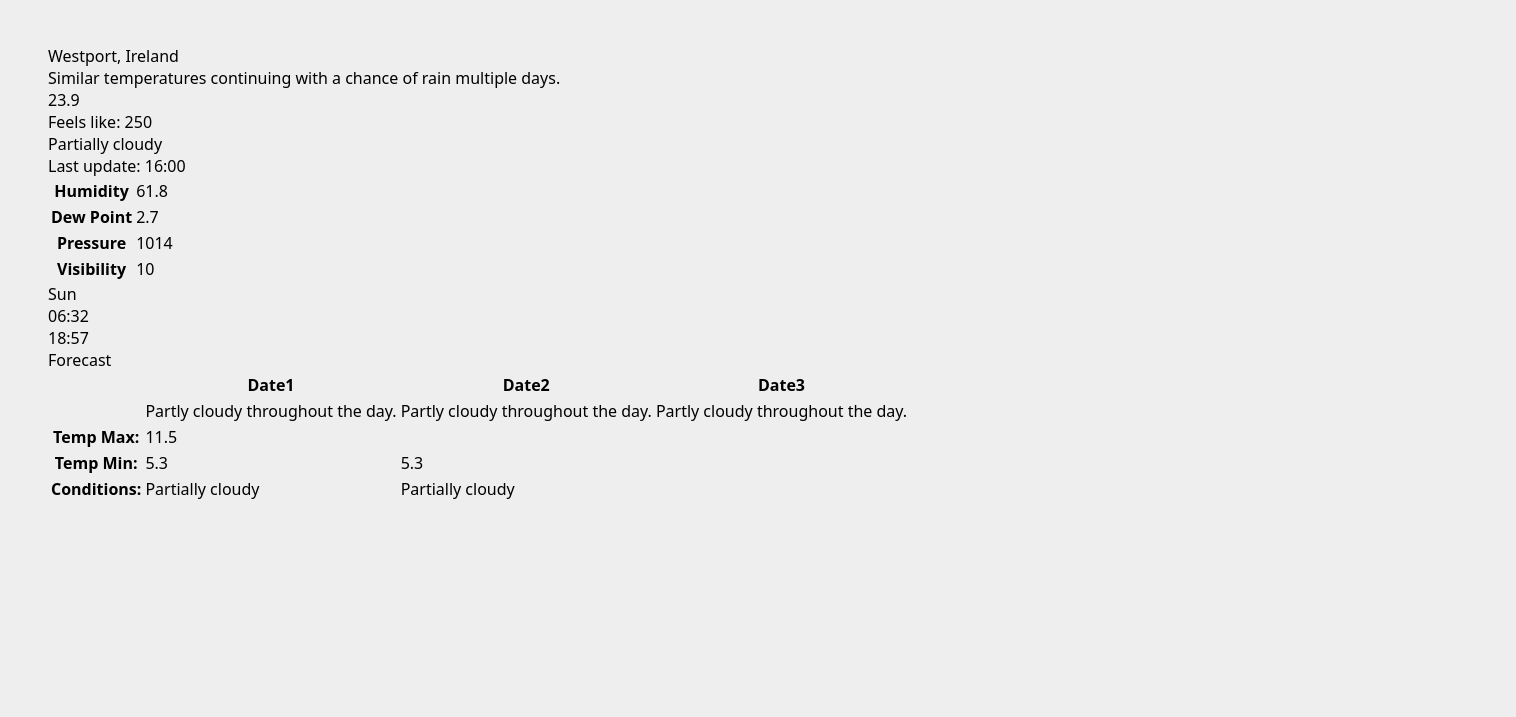
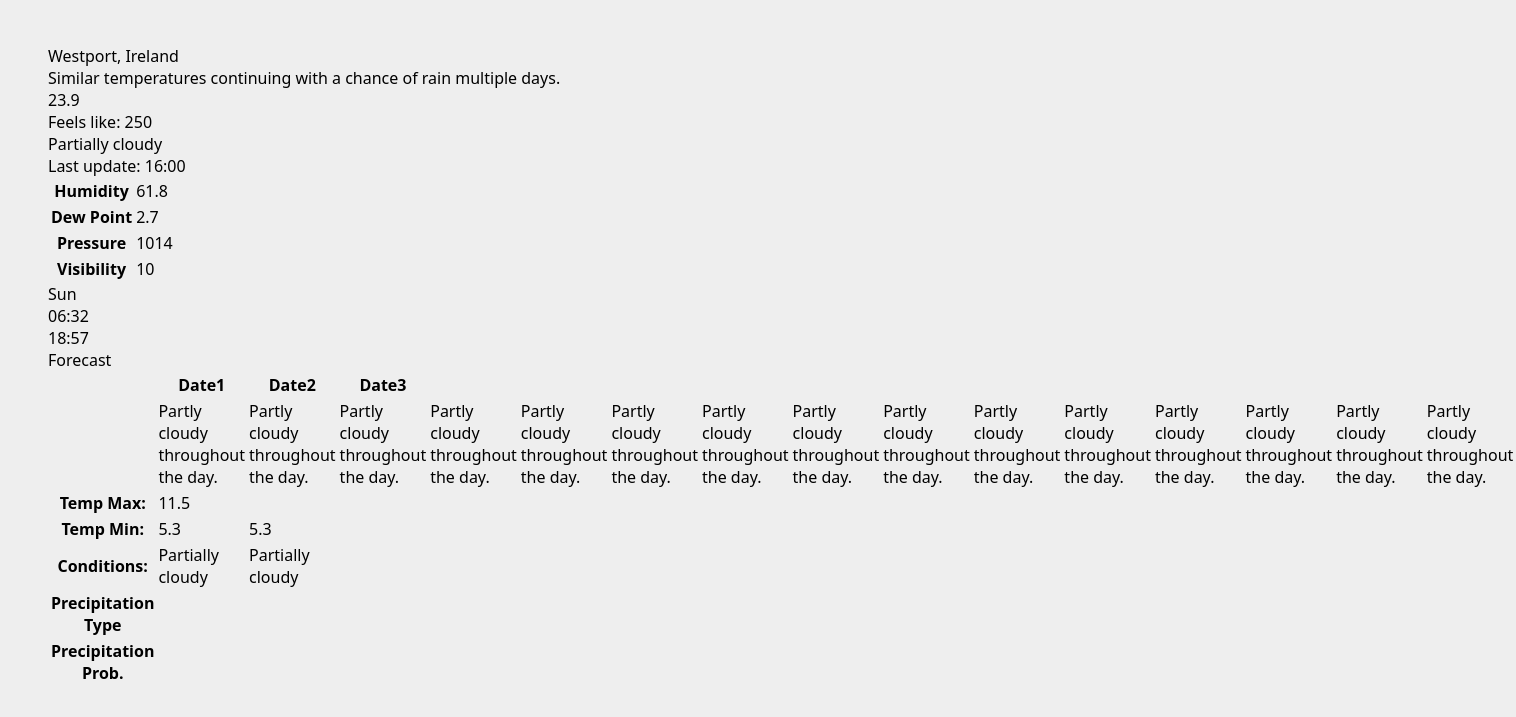
Before and after one commit to leandroesposito/top-weather-app, a website built with webpack: page src/template.html in a window 1280 px wide. Shown: the part 151-868 px from the top of the page, 1516 px wide, since content can reach past the window. Before the commit the page ends 800 px from the top, so only its background shows below. Built offline with nearby package versions, Linux system fonts and the light colour scheme.

Commit message:
Add table data

```diff
--- a/src/template.html
+++ b/src/template.html
@@ -96,13 +96,24 @@
             <div class="forecast-container">
               <table>
                 <tr>
-                  <td></td>
+                  <td rowspan="2"></td>
                   <th scope="col">Date1</th>
                   <th scope="col">Date2</th>
                   <th scope="col">Date3</th>
                 </tr>
                 <tr>
-                  <td></td>
+                  <td>Partly cloudy throughout the day.</td>
+                  <td>Partly cloudy throughout the day.</td>
+                  <td>Partly cloudy throughout the day.</td>
+                  <td>Partly cloudy throughout the day.</td>
+                  <td>Partly cloudy throughout the day.</td>
+                  <td>Partly cloudy throughout the day.</td>
+                  <td>Partly cloudy throughout the day.</td>
+                  <td>Partly cloudy throughout the day.</td>
+                  <td>Partly cloudy throughout the day.</td>
+                  <td>Partly cloudy throughout the day.</td>
+                  <td>Partly cloudy throughout the day.</td>
+                  <td>Partly cloudy throughout the day.</td>
                   <td>Partly cloudy throughout the day.</td>
                   <td>Partly cloudy throughout the day.</td>
                   <td>Partly cloudy throughout the day.</td>
@@ -114,13 +125,25 @@
                 </tr>
                 <tr>
                   <th scope="row">Temp Min:</td>
-                  <td>5.3</td>
-                  <td>5.3</td>
+                  <td class="temperature">5.3</td>
+                  <td class="temperature">5.3</td>
                 </tr>
                 <tr>
                   <th scope="row">Conditions:</td>
                   <td>Partially cloudy</td>
-                  <td>Partially cloudy</td>
+                  <td>
+                    <div>
+                      <div class="icon-container">
+                        <div class="icon partly-cloudy-day"></div>
+                      </div>
+                      Partially cloudy
+                    </div>
+                </tr>
+                <tr>
+                  <th scope="row">Precipitation Type</th>
+                </tr>
+                <tr>
+                  <th scope="row">Precipitation Prob.</th>
                 </tr>
               </table>
             </div>
```
